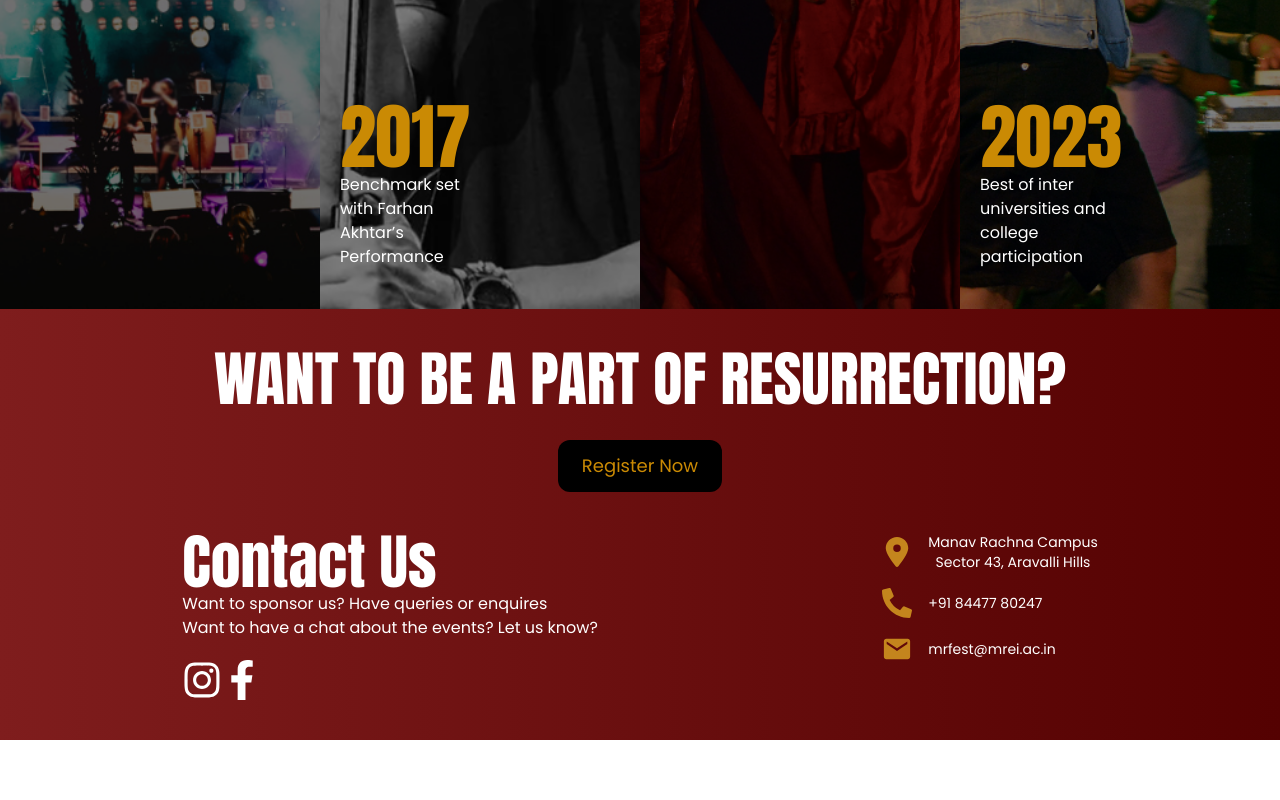
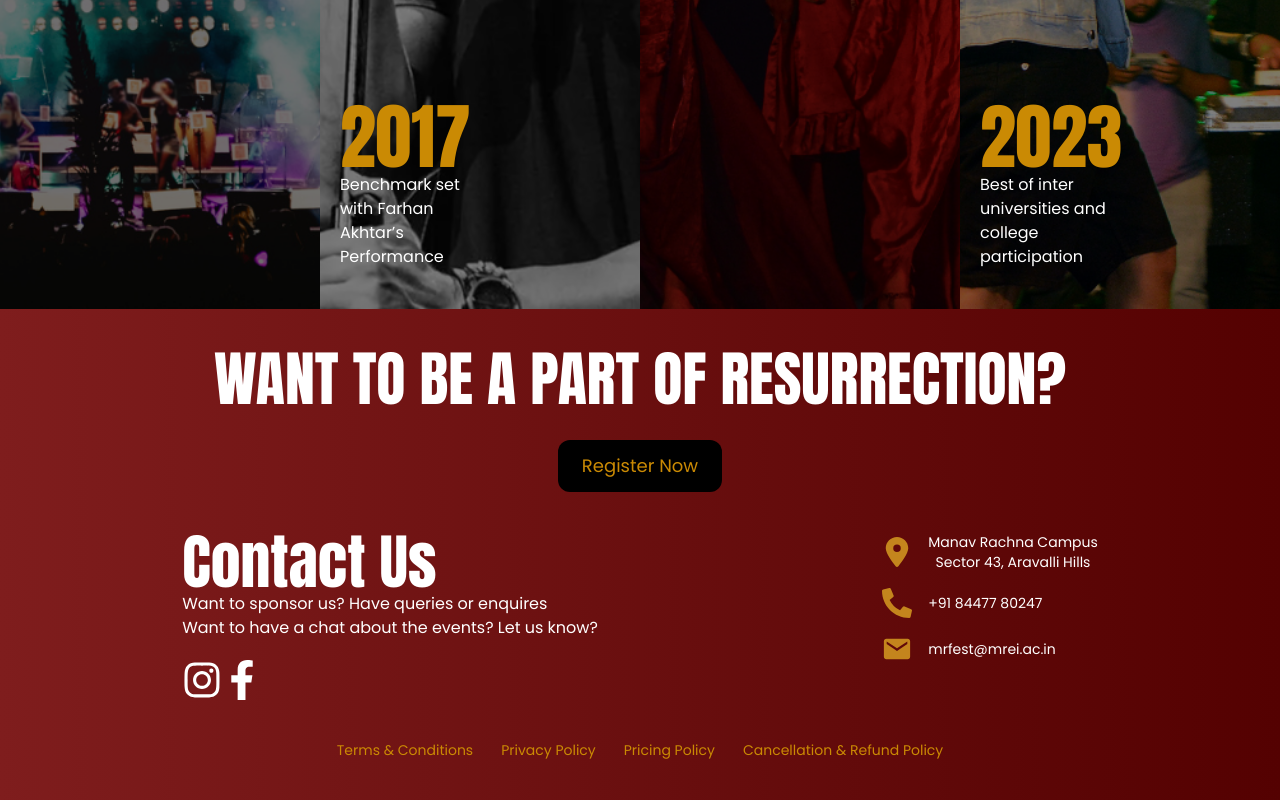
Before and after one commit to tabishnaqvi1311/resurrection-2k24, a Next.js app: page / in a window 1280 px wide. Shown: the part 3691-4491 px from the top of the page. Before the commit the page ends 4431 px from the top, so only its background shows below. Built offline with nearby package versions, Linux system fonts and the light colour scheme.

Commit message:
added links footer

```diff
--- a/src/components/Footer.tsx
+++ b/src/components/Footer.tsx
@@ -3,6 +3,7 @@ import { FaInstagram, FaFacebookF, FaPhoneAlt } from "react-icons/fa";
 import { FaLocationDot } from "react-icons/fa6";
 import { IoMdMail } from "react-icons/io";
 import Link from "next/link";
+import { cancellationRefundLink, pricingPolicyLink, privacyPolicyLink, termsConditionsLink } from "@/constants";
 
 const anton = Anton({
     subsets: ["latin"],
@@ -47,6 +48,12 @@ export default function Footer() {
                         </div>
                     </div>
                 </div>
+                <div className="text-sm flex sm:flex-row flex-col text-yellow-600 gap-7">
+                    <a href={termsConditionsLink}>Terms & Conditions</a>
+                    <a href={privacyPolicyLink}>Privacy Policy</a>
+                    <a href={pricingPolicyLink}>Pricing Policy</a>
+                    <a href={cancellationRefundLink}>Cancellation & Refund Policy</a>
+                </div>
             </div>
         </div>
     )
--- a/src/components/Form.tsx
+++ b/src/components/Form.tsx
@@ -11,6 +11,7 @@ import { Button } from "./ui/button";
 import { Loader2, ShoppingCart } from "lucide-react";
 import { Sheet, SheetClose, SheetContent, SheetDescription, SheetFooter, SheetHeader, SheetTitle, SheetTrigger } from "./ui/sheet";
 import { Table, TableBody, TableCell, TableHead, TableHeader, TableRow } from "./ui/table";
+import { cancellationRefundLink } from "@/constants";
 
 export default function Form() {
 
@@ -186,7 +187,7 @@ export default function Form() {
                         htmlFor="terms"
                         className="text-sm font-medium leading-none peer-disabled:cursor-not-allowed peer-disabled:opacity-70"
                     >
-                        I have read and agreed to the <a href="#" className="text-yellow-600">terms and conditions</a>.
+                        I have read and agree to the <a href={cancellationRefundLink} className="text-yellow-600">cancellation and refund policy</a>.
                     </label>
                 </div>
             </form>
--- a/src/constants/index.ts
+++ b/src/constants/index.ts
@@ -1,3 +1,12 @@
+export const privacyPolicyLink = "https://docs.google.com/document/d/1qmyHpo_xjs9jpUUt6YWGvm54wniVdB_2/edit?usp=sharing&ouid=102389660575147139874&rtpof=true&sd=true";
+
+export const termsConditionsLink = "https://docs.google.com/document/d/1uE1eHYi2amZT5yq0q5fkvmkd-kEjKlQ1/edit?usp=sharing&ouid=102389660575147139874&rtpof=true&sd=true";
+
+export const pricingPolicyLink = "https://docs.google.com/document/d/12vbWNpfbGVURsvn1ndaR7vS3WSqerb82/edit?usp=sharing&ouid=102389660575147139874&rtpof=true&sd=true";
+
+export const cancellationRefundLink = "https://docs.google.com/document/d/1QsMCHuZCVXPZGl8R32_Dsjigqz07Pub9/edit?usp=sharing&ouid=102389660575147139874&rtpof=true&sd=true"
+
+
 export const navLinks = [
     {
         title: "About",
```
